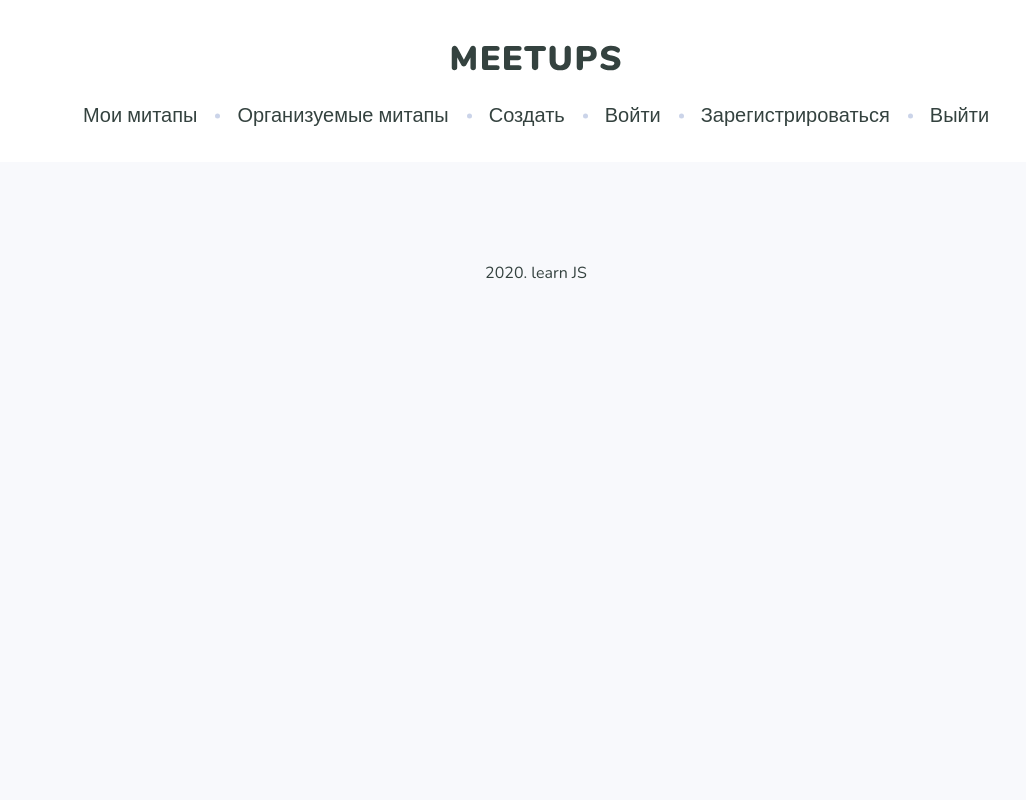
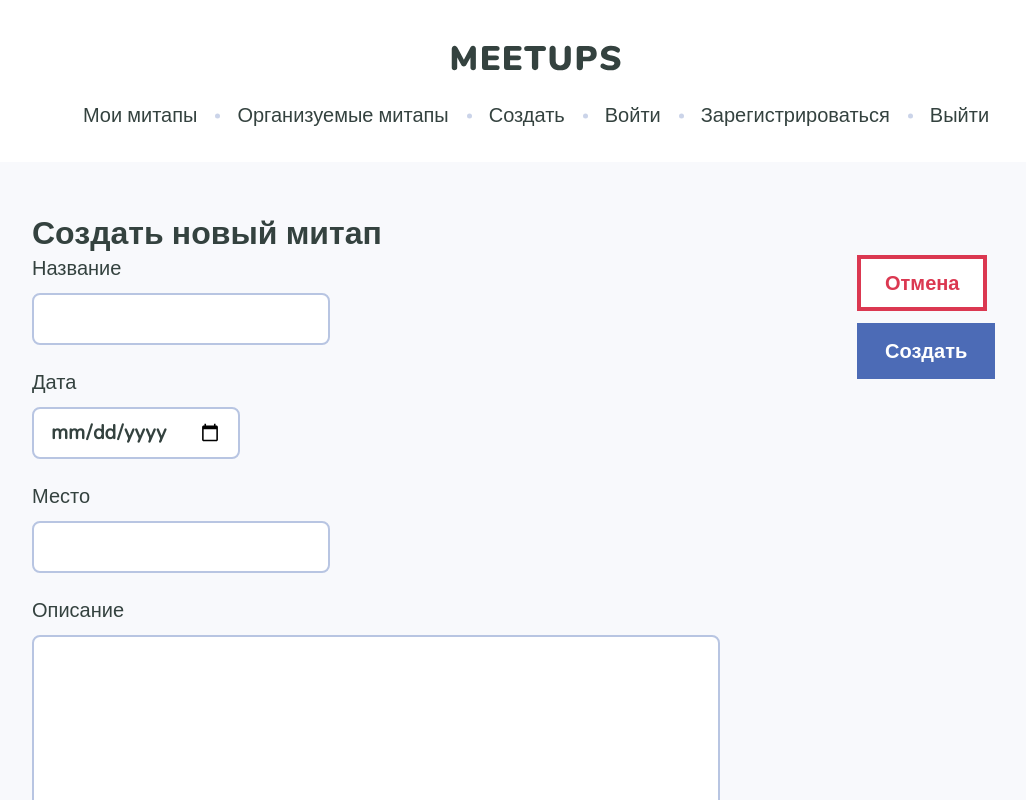
Before and after one commit to JuliaKirschenheuter/vue-cli-test, a Vue app in the folder meetups-page-app/: page /meetups/create in a window 1280 px wide. Shown: the top 800 px of the page, without its empty margins (104-1130 px from the left). Built offline with nearby package versions, Linux system fonts and the light colour scheme.

Commit message:
layout improvements were done

```diff
--- a/meetups-page-app/src/App.vue
+++ b/meetups-page-app/src/App.vue
@@ -1,49 +1,17 @@
 <template>
   <div id="app">
-    <div class="wrapper bg-grey">
-      <header class="header">
-        <div>
-          <h1>
-            <router-link :to="{name: 'index'}">
-              <img src="@/assets/logo.svg" alt="Meetups"/>
-            </router-link>
-          </h1>
-        </div>
-        <nav>
-          <router-link :to="{name: 'meetups-list'}" v-if="$route.meta.showBackToList"> &larr; Вернуться к списку
-          </router-link>
-          <router-link :to="{ name: 'index', query: { participation: 'attending' } }">Мои митапы</router-link>
-          <router-link :to="{ name: 'index', query: { participation: 'organizing' } }">Организуемые митапы
-          </router-link>
-          <router-link :to="{ name: 'create-meetup', params: { meetup: emptyMeetup } }">Создать</router-link>
-          <router-link :to="{name: 'login'}">Войти</router-link>
-          <router-link :to="{name: 'register'}">Зарегистрироваться</router-link>
-          <a href="#">Выйти</a>
-        </nav>
-      </header>
-      <main class="main">
-        <router-view></router-view>
-      </main>
-      <footer class="footer">
-        <div class="container">
-          2020. learn JS
-        </div>
-      </footer>
-    </div>
+    <base-layout>
+      <router-view />
+    </base-layout>
   </div>
 </template>
 
 <script>
-import { buildEmptyMeetup } from '@/utils/data'
+import BaseLayout from '@/components/BaseLayout'
 
 export default {
   name: 'App',
-
-  data () {
-    return {
-      emptyMeetup: buildEmptyMeetup()
-    }
-  }
+  components: { BaseLayout }
 }
 </script>
 
--- /dev/null
+++ b/meetups-page-app/src/components/BaseLayout.vue
@@ -0,0 +1,22 @@
+<template>
+  <div class="wrapper bg-grey">
+    <the-header></the-header>
+    <main class="main">
+      <slot></slot>
+    </main>
+    <the-footer></the-footer>
+  </div>
+</template>
+
+<script>
+import TheHeader from '@/components/TheHeader'
+import TheFooter from '@/components/TheFooter'
+export default {
+  name: 'BaseLayout',
+  components: { TheFooter, TheHeader }
+}
+</script>
+
+<style scoped>
+
+</style>
--- /dev/null
+++ b/meetups-page-app/src/components/FormLayout.vue
@@ -0,0 +1,58 @@
+<template>
+  <div>
+    <pre><code>{{ meetup_ }}</code></pre>
+    <meetup-form class="form meetup-form"
+       @cancel="handleCancel"
+       @submit="handleSubmit"
+       :meetup="meetup"
+       :submitButton="submitButton">
+      <slot></slot>
+    </meetup-form>
+  </div>
+
+</template>
+
+<script>
+import MeetupForm from '@/components/MeetupForm'
+import deepClone from 'lodash.clonedeep'
+
+export default {
+  name: 'FormLayout',
+  components: { MeetupForm },
+
+  props: {
+    meetupId: {
+      type: [Number, String],
+      required: true
+    },
+    meetup: {
+      type: Object
+    },
+    submitButton: String
+  },
+
+  data () {
+    return {
+      meetup_: null
+    }
+  },
+
+  methods: {
+    handleCancel () {
+      this.$router.push({
+        name: 'meetup-page',
+        params: {
+          meetupId: this.$route.params.meetupId
+        }
+      })
+    },
+    handleSubmit (meetupFromForm) {
+      this.meetup_ = deepClone(meetupFromForm)
+    }
+  }
+}
+</script>
+
+<style scoped>
+
+</style>
--- a/meetups-page-app/src/components/MeetupForm.vue
+++ b/meetups-page-app/src/components/MeetupForm.vue
@@ -1,5 +1,5 @@
 <template>
-  <form class="form meetup-form" @submit.prevent="onSubmit">
+  <form @submit.prevent="onSubmit">
 
     <div class="meetup-form__content">
       <fieldset class="form-section">
--- /dev/null
+++ b/meetups-page-app/src/components/TheFooter.vue
@@ -0,0 +1,17 @@
+<template>
+  <footer class="footer">
+    <div class="container">
+      2020. learn JS
+    </div>
+  </footer>
+</template>
+
+<script>
+export default {
+  name: 'TheFooter'
+}
+</script>
+
+<style scoped>
+
+</style>
--- /dev/null
+++ b/meetups-page-app/src/components/TheHeader.vue
@@ -0,0 +1,33 @@
+<template>
+  <header class="header">
+    <div>
+      <h1>
+        <router-link :to="{name: 'index'}">
+          <img src="@/assets/logo.svg" alt="Meetups"/>
+        </router-link>
+      </h1>
+    </div>
+    <nav>
+      <router-link :to="{name: 'meetups-list'}" v-if="$route.meta.showBackToList"> &larr; Вернуться к списку
+      </router-link>
+      <router-link :to="{ name: 'index', query: { participation: 'attending' } }">Мои митапы</router-link>
+      <router-link :to="{ name: 'index', query: { participation: 'organizing' } }">Организуемые митапы
+      </router-link>
+      <router-link :to="{ name: 'create-meetup'}">Создать</router-link>
+      <router-link :to="{name: 'login'}">Войти</router-link>
+      <router-link :to="{name: 'register'}">Зарегистрироваться</router-link>
+      <a href="#">Выйти</a>
+    </nav>
+  </header>
+</template>
+
+<script>
+
+export default {
+  name: 'TheHeader'
+}
+</script>
+
+<style scoped>
+
+</style>
--- a/meetups-page-app/src/views/CreateNewMeetup.vue
+++ b/meetups-page-app/src/views/CreateNewMeetup.vue
@@ -1,47 +1,32 @@
 <template>
   <div class="container" v-if="meetup_">
     <h1>Создать новый митап</h1>
-    <pre><code>{{ meetup_ }}</code></pre>
-    <meetup-form @cancel="handleCancel" @submit="handleSubmit" :meetup="meetup_" :submitButton="submitButton"></meetup-form>
+    <form-layout :meetup="meetup_" :meetup-id="meetupId_" :submitButton="submitButton"></form-layout>
   </div>
 </template>
 
 <script>
-import MeetupForm from '@/components/MeetupForm'
-import deepClone from 'lodash.clonedeep'
+import { buildEmptyMeetup } from '@/utils/data'
+import FormLayout from '@/components/FormLayout'
 
 export default {
   name: 'CreateNewMeetup',
-  components: { MeetupForm },
-  props: {
-    meetup: {
-      type: Object,
-      required: true
-    }
-  },
+  components: { FormLayout },
 
   data () {
     return {
       meetup_: null,
-      submitButton: 'Создать'
+      submitButton: 'Создать',
+      meetupId_: null
     }
   },
 
   mounted () {
-    this.meetup_ = this.meetup
-  },
+    const emptyMeetup = buildEmptyMeetup()
+    this.meetup_ = emptyMeetup
+    this.meetupId_ = emptyMeetup.id
+  }
 
-  methods: {
-    handleCancel () {
-      this.$router.push({
-        name: 'meetups-list'
-      })
-    },
-
-    handleSubmit (meetupFromForm) {
-      this.meetup_ = deepClone(meetupFromForm)
-    }
-  }
 }
 </script>
 
--- a/meetups-page-app/src/views/EditMeetup.vue
+++ b/meetups-page-app/src/views/EditMeetup.vue
@@ -1,37 +1,42 @@
 <template>
   <div class="container" v-if="meetup_">
     <h1>Редактировать: {{ meetup_.title }}</h1>
-    <pre><code>{{ meetup_ }}</code></pre>
-    <meetup-form @cancel="handleCancel" @submit="handleSubmit" :meetup="meetup_" :submitButton="submitButton"></meetup-form>
+    <form-layout :meetup="meetup_" :meetup-id="meetupId_" :submitButton="submitButton"></form-layout>
   </div>
 </template>
 
 <script>
-import MeetupForm from '@/components/MeetupForm'
+import FormLayout from '@/components/FormLayout'
 import { fetchMeetup } from '@/utils/data'
-import deepClone from 'lodash.clonedeep'
 
 export default {
   name: 'EditMeetup',
-  components: { MeetupForm },
+  components: { FormLayout },
   props: {
     meetupId: {
-      type: [Number, String],
-      required: true
+      type: [Number, String]
+    },
+    meetup: {
+      type: Object
     }
   },
 
   data () {
     return {
       meetup_: null,
-      submitButton: 'Сохранить'
+      submitButton: 'Сохранить',
+      meetupId_: this.meetupId
     }
   },
 
   beforeRouteEnter (to, from, next) {
-    fetchMeetup(to.params.meetupId).then((meetup) => {
-      next((vm) => vm.setMeetup(meetup))
-    })
+    if (to.params.meetup !== undefined) {
+      next((vm) => vm.setMeetup(to.params.meetup))
+    } else {
+      fetchMeetup(to.params.meetupId).then((meetup) => {
+        next((vm) => vm.setMeetup(meetup))
+      })
+    }
   },
 
   beforeRouteUpdate (to, from, next) {
@@ -48,17 +53,6 @@ export default {
   methods: {
     setMeetup (meetup) {
       this.meetup_ = meetup
-    },
-    handleCancel () {
-      this.$router.push({
-        name: 'meetup-page',
-        params: {
-          meetupId: this.$route.params.meetupId
-        }
-      })
-    },
-    handleSubmit (meetupFromForm) {
-      this.meetup_ = deepClone(meetupFromForm)
     }
   }
 
--- a/meetups-page-app/src/views/MeetupInfo.vue
+++ b/meetups-page-app/src/views/MeetupInfo.vue
@@ -10,7 +10,7 @@
     </li>
     <li>
       <app-icon icon="cal-lg" class="icon info-list__icon"/>
-      <time datetime="2020-01-01">{{processedMeetup.date}}</time>
+      <time datetime="2020-01-01">{{meetup.date}}</time>
     </li>
   </ul>
 </template>
@@ -25,18 +25,6 @@ export default {
       type: Object,
       required: true
     }
-  },
-
-  computed: {
-    processedMeetup () {
-      return Object.assign({}, this.meetup, {
-        date: new Date(this.meetup.date).toLocaleString(navigator.language, {
-          year: 'numeric',
-          month: 'long',
-          day: 'numeric'
-        })
-      })
-    }
   }
 
 }
--- a/meetups-page-app/src/views/MeetupPage.vue
+++ b/meetups-page-app/src/views/MeetupPage.vue
@@ -3,23 +3,23 @@
     <div
       :style="getImgUrl ? `--bg-url: url('${getImgUrl}')` : `${getImgUrl}`"
       class="meetup-cover">
-      <h1 class="meetup-cover__title" v-if="meetup.title">{{ meetup.title }}</h1>
+      <h1 class="meetup-cover__title" v-if="processedMeetup.title">{{ processedMeetup.title }}</h1>
     </div>
     <div class="container">
       <div class="buttons">
         <secondary-button >Участвовать</secondary-button>
         <secondary-button>Отменить участие</secondary-button>
-        <router-link class="button button_secondary" :to="{ name: 'edit-meetup', params: { meetupId: meetup.id } }">Редактировать</router-link>
+        <router-link class="button button_secondary" :to="{ name: 'edit-meetup', params: { meetup: processedMeetup, meetupId: processedMeetup.id } }">Редактировать</router-link>
         <secondary-button>Удалить</secondary-button>
       </div>
       <div class="meetup">
         <div class="meetup__content">
           <content-tabs :tabs="tabs">
-            <router-view :meetup="meetup" />
+            <router-view :meetup="processedMeetup" />
           </content-tabs>
         </div>
         <div class="meetup__aside">
-          <meetup-info :meetup="meetup"></meetup-info>
+          <meetup-info :meetup="processedMeetup"></meetup-info>
         </div>
       </div>
 
@@ -67,6 +67,15 @@ export default {
   computed: {
     getImgUrl () {
       return getMeetupCoverLink(this.meetup)
+    },
+    processedMeetup () {
+      return Object.assign({}, this.meetup, {
+        date: new Date(this.meetup.date).toLocaleString(navigator.language, {
+          year: 'numeric',
+          month: 'long',
+          day: 'numeric'
+        })
+      })
     }
   },
 
--- a/meetups-page-app/src/views/MeetupsPage.vue
+++ b/meetups-page-app/src/views/MeetupsPage.vue
@@ -44,7 +44,6 @@ export default {
     },
 
     routeQuery () {
-      console.log(this.$route.query)
       return this.$route.query
     }
 
```
